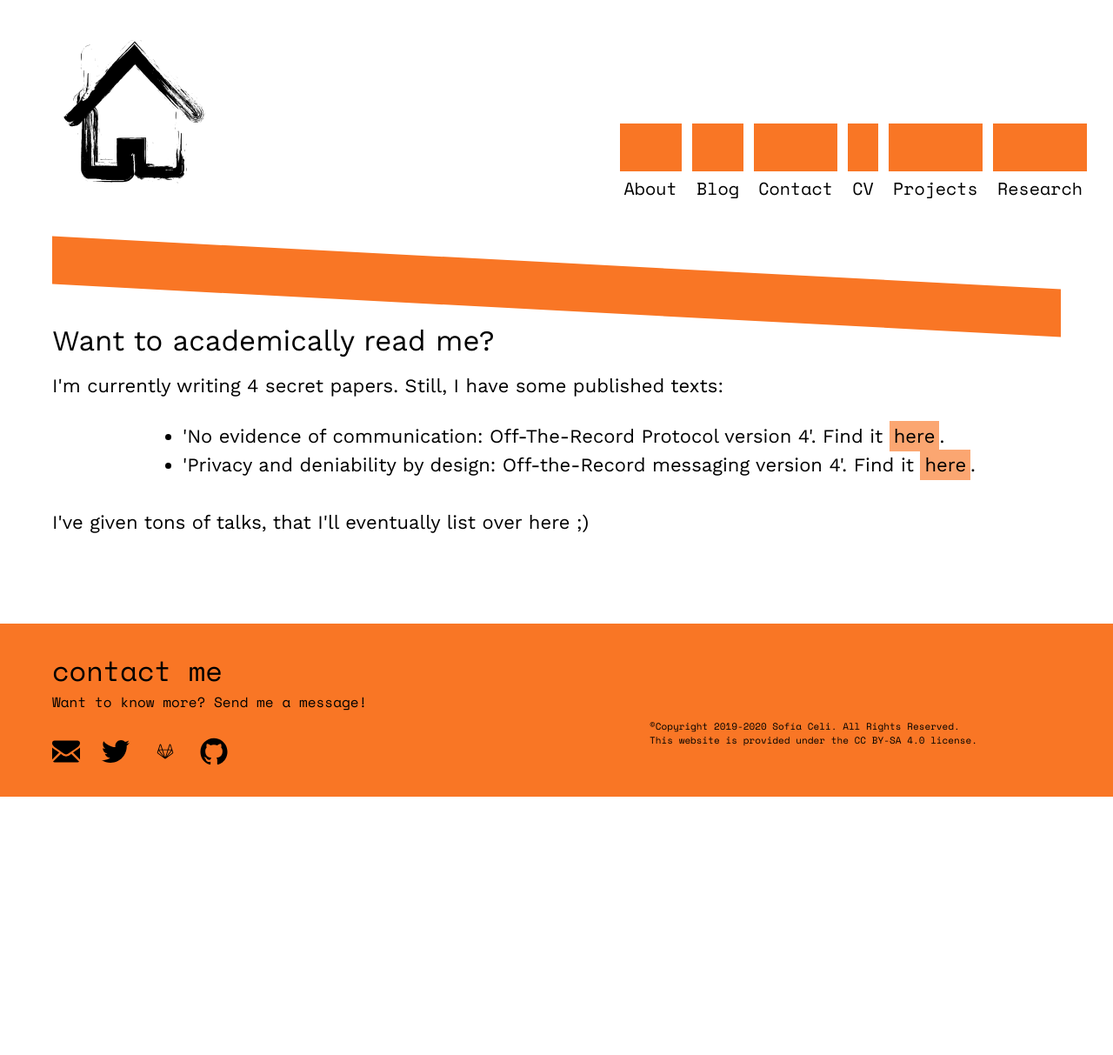
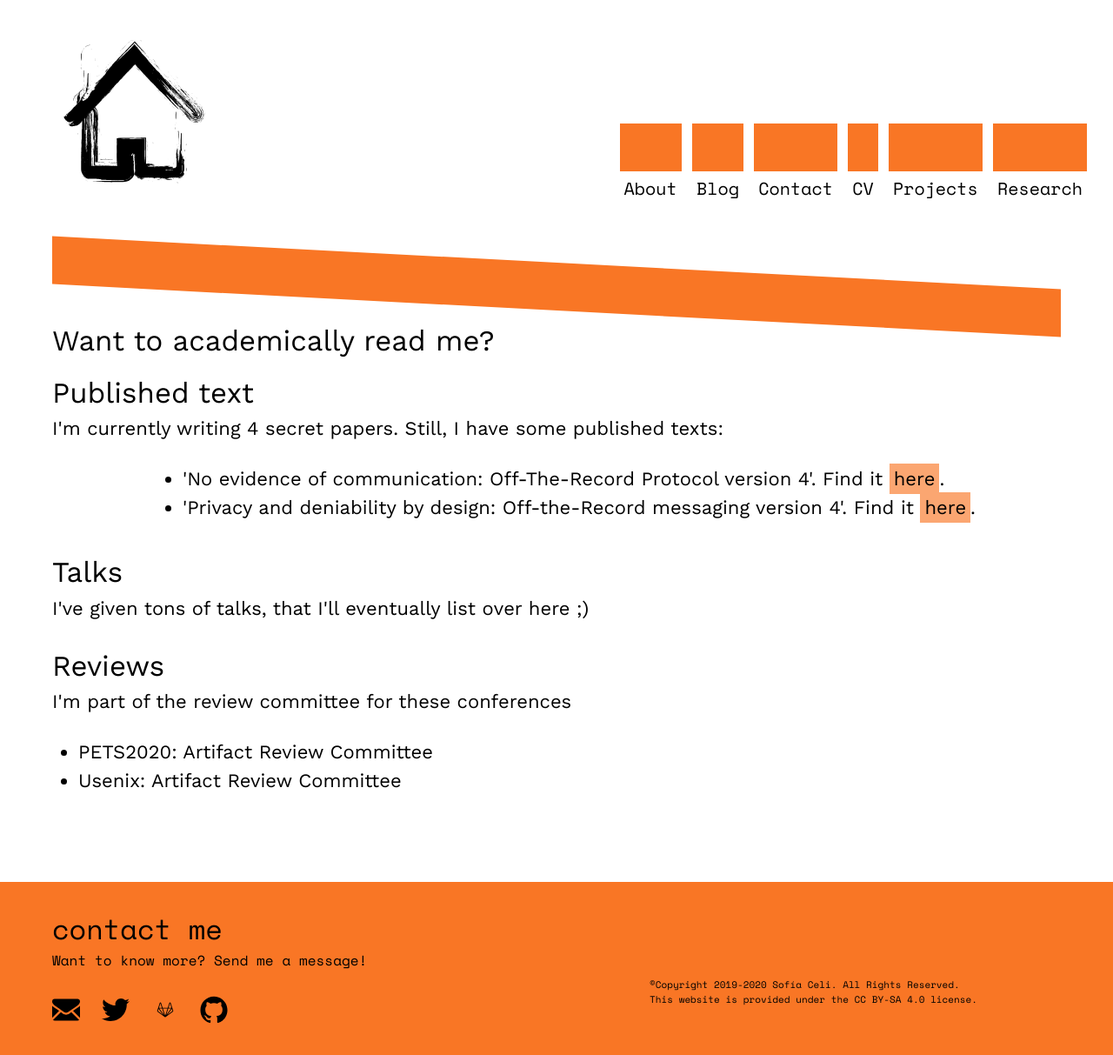
Before and after one commit to claucece/claucece.github.io, a Jekyll site: the page built from research.html, in a window 1280 px wide. Shown: the whole page at 87% size. Built offline with Jekyll 4.4.1, drawn with Linux system fonts in a browser that asks for light colours; before the commit the page ends 916 px from its top, so only the background shows below that.

Commit message:
Some more data

```diff
--- a/research.html
+++ b/research.html
@@ -10,12 +10,20 @@ tags: menu
   </div>
   <div class="contact-box">
     <h1 class="about-subtitle">Want to academically read me?</h1>
+    <h2>Published text</h2>
     <p>I'm currently writing 4 secret papers. Still, I have some published texts:</p>
     <ul class="centered-list">
       <li>'No evidence of communication: Off-The-Record Protocol version 4'. Find it <a href="https://petsymposium.org/2018/files/hotpets/7-bini.pdf" target="_blank">here</a>.</li>
       <li>'Privacy and deniability by design: Off-the-Record messaging version 4'. Find it <a href="https://petsymposium.org/2019/files/workshop/abstracts/PUT_2019_paper_17.pdf" target="_blank">here</a>.</li>
 		</ul>
     <br>
-  I've given tons of talks, that I'll eventually list over here ;)
+    <h2>Talks</h2>
+    <p>I've given tons of talks, that I'll eventually list over here ;)</p>
+    <h2>Reviews</h2>
+    <p>I'm part of the review committee for these conferences</p>
+	  <ul>
+		  <li>PETS2020: Artifact Review Committee</li>
+		  <li>Usenix: Artifact Review Committee</li>
+    </ul>
   </div>
 </div>
```
